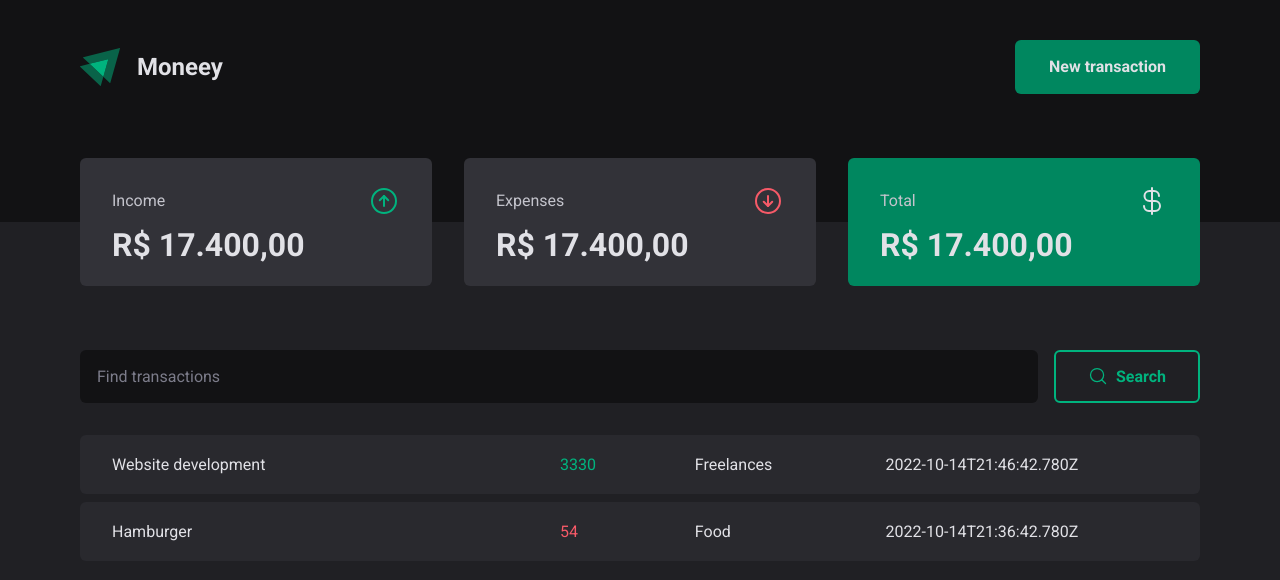
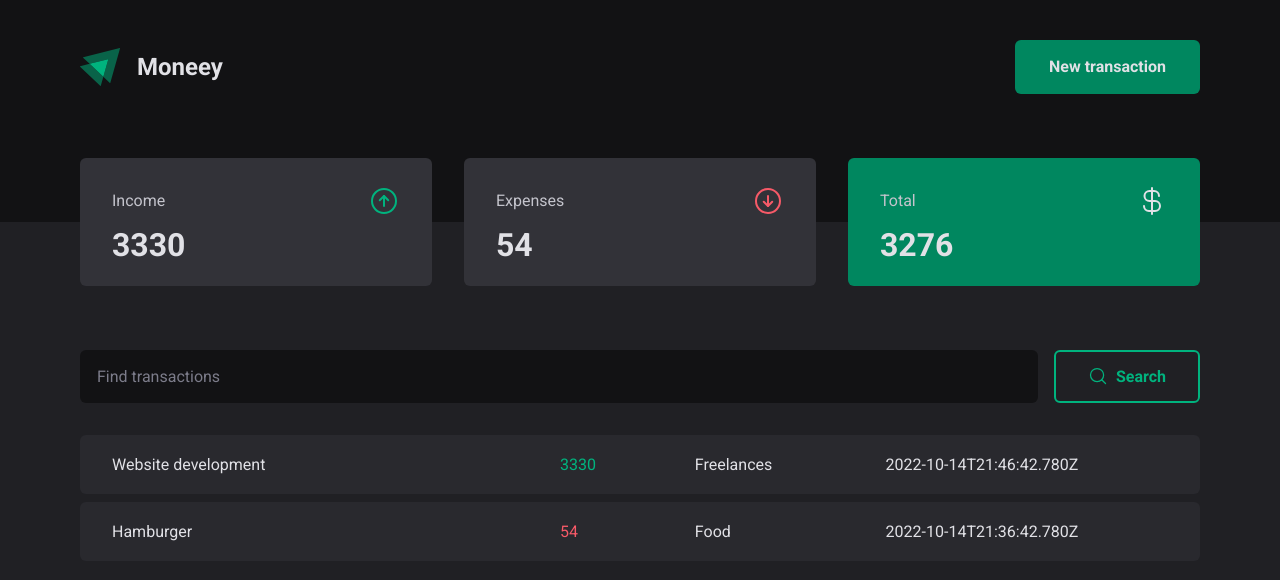
Before and after one commit to hurick/moneey, a React (Vite) app: page / in a window 1280 px wide. Shown: the top 580 px of the page. Built offline with nearby package versions, Linux system fonts and the light colour scheme; data requests are answered from the project's data file.

Commit message:
feat(Home): added reduce to control values

```diff
--- a/src/pages/Home/components/Summary/index.tsx
+++ b/src/pages/Home/components/Summary/index.tsx
@@ -1,8 +1,38 @@
+import { useContext } from 'react'
+import { TransactionsContext } from '../../../../contexts/Transactions'
+
 import { ArrowCircleDown, ArrowCircleUp, CurrencyDollar } from 'phosphor-react'
 
-import { SummaryContainer, SummaryCard, SummaryCardHeader, SummaryValueAmount } from './styles'
+import {
+  SummaryContainer,
+  SummaryCard,
+  SummaryCardHeader,
+  SummaryValueAmount
+} from './styles'
 
 export const Summary = () => {
+  const { transactions, isLoadingTransactions } = useContext(TransactionsContext)
+
+  const summary = transactions.reduce((acc, transaction) => {
+    if (transaction.type === 'income') {
+      acc.income += transaction.amountValue
+      acc.total += transaction.amountValue
+    }
+
+    if (transaction.type === 'expense') {
+      acc.expenses += transaction.amountValue
+      acc.total -= transaction.amountValue
+    }
+
+    return acc
+  }, {
+    income: 0,
+    expenses: 0,
+    total: 0
+  })
+
+  const totalVariant = summary.total < 0 ? 'red' : 'green'
+
   return (
     <SummaryContainer>
       <SummaryCard>
@@ -11,7 +41,9 @@ export const Summary = () => {
           <ArrowCircleUp size={32} />
         </SummaryCardHeader>
 
-        <SummaryValueAmount>R$ 17.400,00</SummaryValueAmount>
+        <SummaryValueAmount isLoading={isLoadingTransactions}>
+          {summary.income}
+        </SummaryValueAmount>
       </SummaryCard>
 
       <SummaryCard>
@@ -20,16 +52,20 @@ export const Summary = () => {
           <ArrowCircleDown size={32} />
         </SummaryCardHeader>
 
-        <SummaryValueAmount>R$ 17.400,00</SummaryValueAmount>
+        <SummaryValueAmount isLoading={isLoadingTransactions}>
+          {summary.expenses}
+        </SummaryValueAmount>
       </SummaryCard>
 
-      <SummaryCard variant>
+      <SummaryCard variant={totalVariant}>
         <SummaryCardHeader>
           <span className="sch__title">Total</span>
           <CurrencyDollar size={32} />
         </SummaryCardHeader>
 
-        <SummaryValueAmount>R$ 17.400,00</SummaryValueAmount>
+        <SummaryValueAmount isLoading={isLoadingTransactions}>
+          {summary.total}
+        </SummaryValueAmount>
       </SummaryCard>
     </SummaryContainer>
   )
--- a/src/pages/Home/components/Summary/styles.ts
+++ b/src/pages/Home/components/Summary/styles.ts
@@ -7,7 +7,7 @@ export const SummaryContainer = styled.section`
 `
 
 interface SummaryCardProps {
-  variant?: boolean
+  variant?: "green" | "red"
 }
 
 export const SummaryCard = styled.div<SummaryCardProps>`
@@ -17,7 +17,12 @@ export const SummaryCard = styled.div<SummaryCardProps>`
 
   height: 8rem;
   padding: 1.5rem 2rem;
-  background-color: ${props => !props.variant ? props.theme["gray-600"] : props.theme["green-500"]};
+  background-color: ${props => props.variant === 'red'
+    ? props.theme["red-500"]
+    : props.variant === 'green'
+      ? props.theme["green-500"]
+      : props.theme["gray-600"]
+  };
   border-radius: 6px;
 
   color: ${props => props.theme["gray-100"]};
@@ -50,7 +55,13 @@ export const SummaryCardHeader = styled.div<SummaryCardHeaderProps>`
   }
 `
 
-export const SummaryValueAmount = styled.strong`
+interface SummaryValueAmountProps {
+  isLoading: boolean
+}
+
+export const SummaryValueAmount = styled.strong<SummaryValueAmountProps>`
+  width: 100%;
+
   font-size: 2rem;
   font-weight: 700;
 `
```
